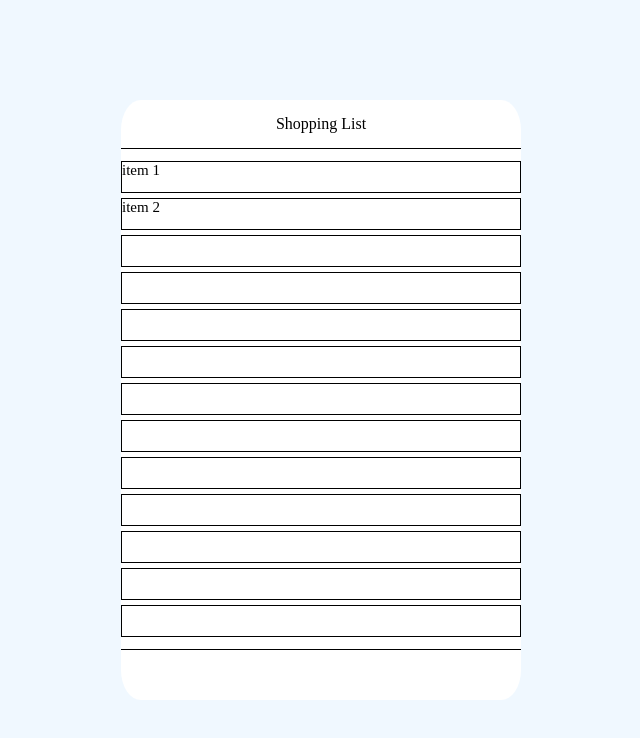
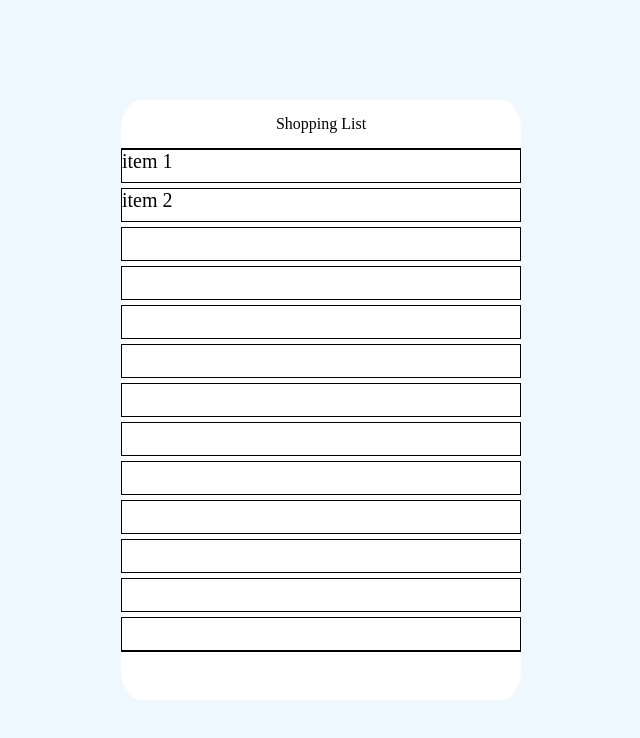
Before and after one commit to wonswe/list_app, a plain HTML site: page index.html in a window 1280 px wide. Shown: the whole page, without its empty margins (319-959 px from the left). Drawn offline with Linux system fonts and the light colour scheme.

Commit message:
item height & font size adjustment

```diff
--- a/styles.css
+++ b/styles.css
@@ -28,9 +28,9 @@ body {
 }
 
 .item {
-  height: 30px;
+  height: 32px;
   border: solid 1px black;
-  font-size: 15px;
+  font-size: 20px;
 }
 
 .footer {
```
